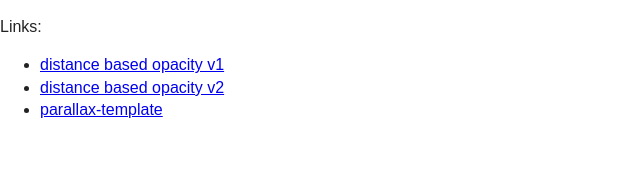
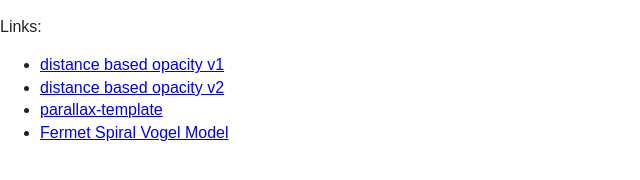
Before and after one commit to ceme/ceme.github.io, a plain HTML site: page index.html in a window 1280 px wide. Shown: the whole page, without its empty margins (0-640 px from the left). Drawn offline with nearby package versions, Linux system fonts and the light colour scheme.

Commit message:
Add fermet_spiral_vogel_model and link to it

```diff
--- a/index.html
+++ b/index.html
@@ -25,6 +25,9 @@
 		<li>
 			<a href="parallax-template/">parallax-template</a>
 		</li>
+        <li>
+            <a href="fermet_spiral_vogel_model/">Fermet Spiral Vogel Model</a>
+        </li>
 	</ul>
 
         <script src="//ajax.googleapis.com/ajax/libs/jquery/1.9.1/jquery.min.js"></script>
```
